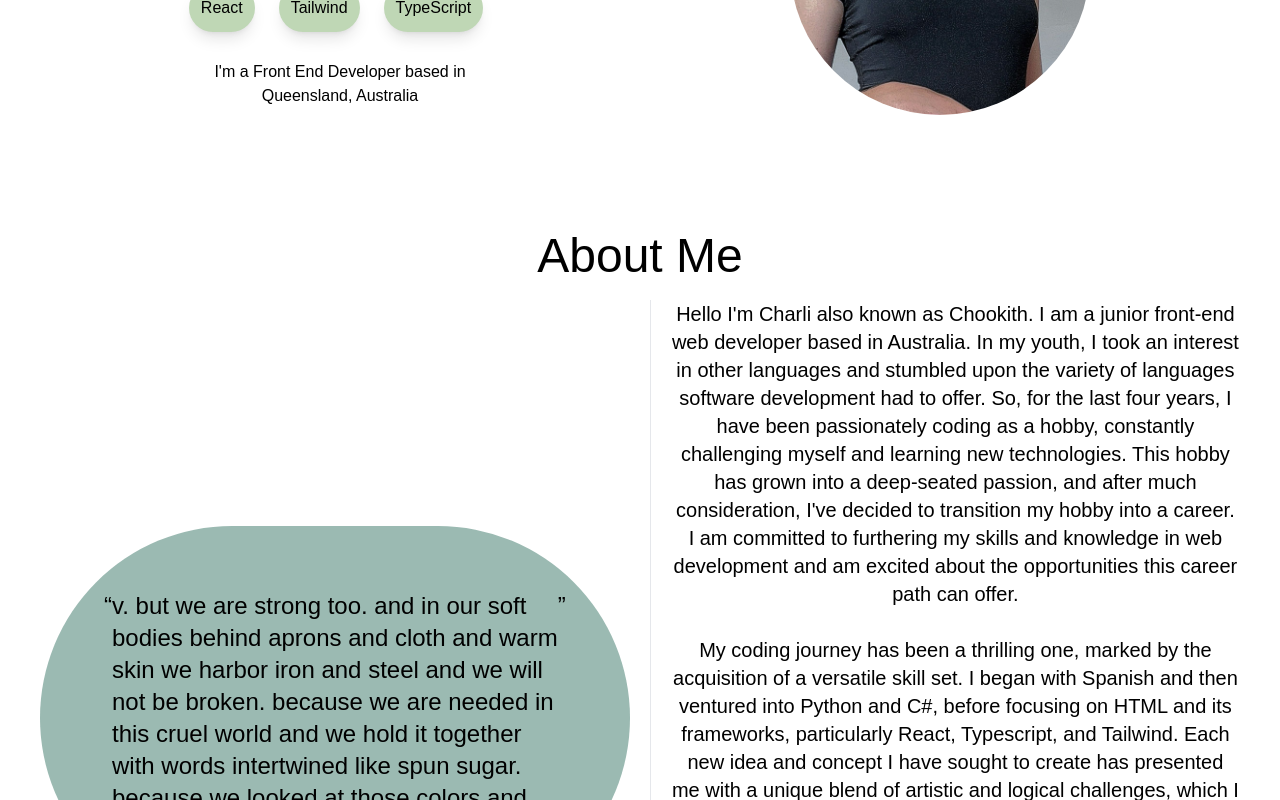
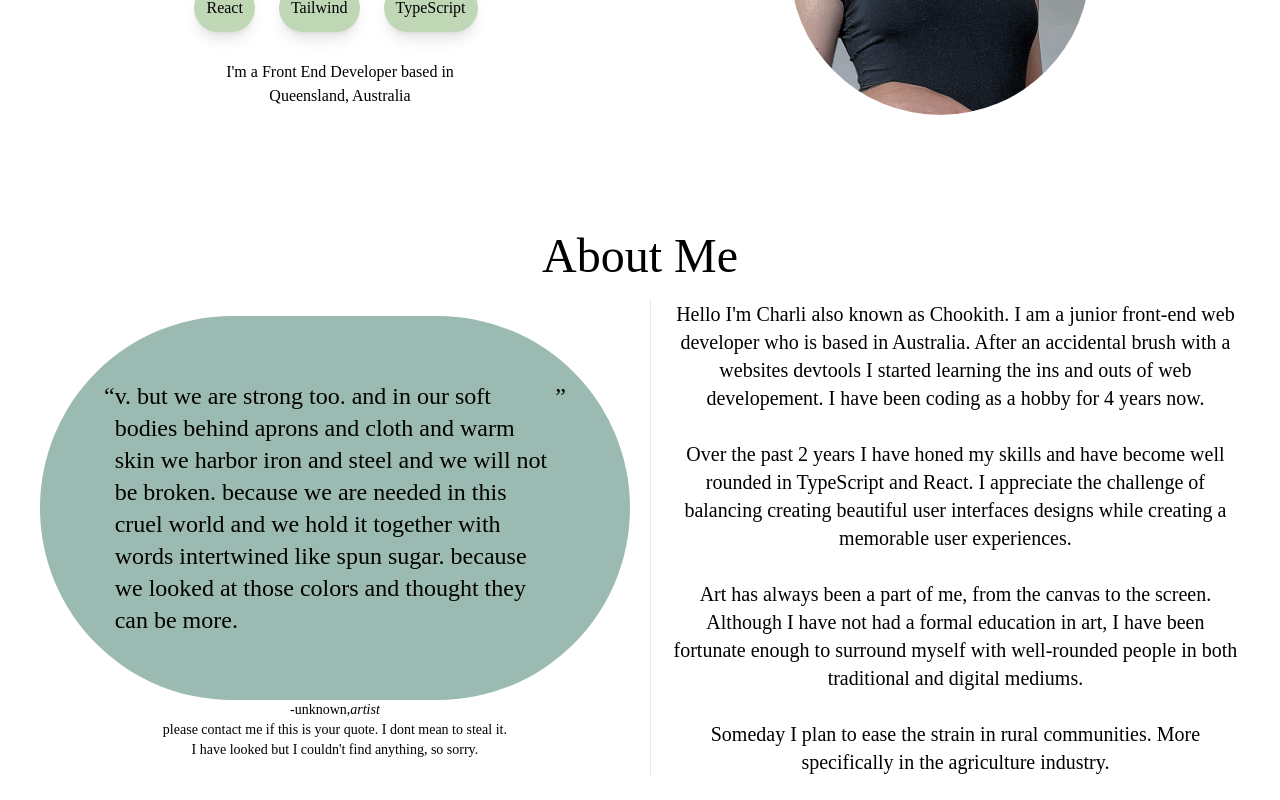
Before and after one commit to Chookith/Chookith-Portfolio, a Next.js app in the folder chookith-portfolio/: page / in a window 1280 px wide. Shown: the part 608-1408 px from the top of the page. Built offline with nearby package versions, Linux system fonts and the light colour scheme.

Commit message:
Revert "font adapt. cleaning words"
This reverts commit 5068135348347b86a928fca690da29ad930da56c.

```diff
--- a/chookith-portfolio/next.config.mjs
+++ b/chookith-portfolio/next.config.mjs
@@ -8,7 +8,8 @@ const bundleAnalyzer = withBundleAnalyzer({
 const nextConfig = {
   output: "export",
   images: {
-    unoptimized: true,
+    loader: "custom",
+    loaderFile: "./my-loader.ts",
   },
 };
 
--- a/chookith-portfolio/src/app/(routes)/PrettyQuotes/page.tsx
+++ b/chookith-portfolio/src/app/(routes)/PrettyQuotes/page.tsx
@@ -551,7 +551,7 @@ export default function PrettyQuotes() {
           <ul className="mb-5 grid basis-1/4 grid-cols-2 grid-rows-2 items-center justify-center gap-5 md:mr-5 lg:mb-0 lg:basis-1/2 xl:basis-1/4">
             <li>
               <Link
-                href="mailto:hello@chookith.com"
+                href="mailto:chookchook1@outlook.com"
                 className="flex animate-[dropIn_1200ms_ease_350ms_backwards] items-center rounded-full bg-cream p-5 text-center shadow-md transition delay-75 hover:-translate-y-1 hover:shadow-xl active:translate-y-1 dark:bg-spaceCadet dark:shadow-[#32304B] dark:hover:shadow-lg dark:hover:shadow-[#32304B]"
               >
                 Email
--- a/chookith-portfolio/src/app/(routes)/page.tsx
+++ b/chookith-portfolio/src/app/(routes)/page.tsx
@@ -18,13 +18,13 @@ export default function Home() {
               Chookith
             </h1>
             <div className=" flex animate-[dropIn_1200ms_ease_500ms_backwards] flex-row items-center justify-center py-7 lg:mt-20">
-              <p className="mx-2 animate-[bouncing_2s_ease_1700ms] rounded-full bg-teaGreen p-3 shadow-lg transition sm:mr-4 dark:bg-mossGreen dark:shadow-md dark:shadow-[#545E31]">
+              <p className="mx-2 animate-[bounce_2s_ease_1700ms] rounded-full bg-teaGreen p-3 shadow-lg sm:mr-4 dark:bg-mossGreen dark:shadow-md dark:shadow-[#545E31]">
                 React
               </p>
-              <p className="mx-2 animate-[bouncing_2s_ease_1900ms] rounded-full bg-teaGreen p-3 shadow-lg transition sm:mr-4 dark:bg-mossGreen dark:shadow-md dark:shadow-[#545E31]">
+              <p className="mx-2 animate-[bounce_2s_ease_1900ms] rounded-full bg-teaGreen p-3 shadow-lg sm:mr-4 dark:bg-mossGreen dark:shadow-md dark:shadow-[#545E31]">
                 Tailwind
               </p>
-              <p className="mx-2 animate-[bouncing_2s_ease_2100ms] rounded-full bg-teaGreen p-3 shadow-lg transition sm:mr-4 dark:bg-mossGreen dark:shadow-md dark:shadow-[#545E31]">
+              <p className="mx-2 animate-[bounce_2s_ease_2100ms] rounded-full bg-teaGreen p-3 shadow-lg sm:mr-4 dark:bg-mossGreen dark:shadow-md dark:shadow-[#545E31]">
                 TypeScript
               </p>
             </div>
@@ -96,43 +96,29 @@ export default function Home() {
             <article className="animate-[dropIn_1200ms_ease_500ms_backwards] lg:basis-1/2 lg:pl-5">
               <p className="pt-5 text-center text-xl lg:pt-0">
                 Hello I'm Charli also known as Chookith. I am a junior front-end
-                web developer based in Australia. In my youth, I took an
-                interest in other languages and stumbled upon the variety of
-                languages software development had to offer. So, for the last
-                four years, I have been passionately coding as a hobby,
-                constantly challenging myself and learning new technologies.
-                This hobby has grown into a deep-seated passion, and after much
-                consideration, I've decided to transition my hobby into a
-                career. I am committed to furthering my skills and knowledge in
-                web development and am excited about the opportunities this
-                career path can offer.
+                web developer who is based in Australia. After an accidental
+                brush with a websites devtools I started learning the ins and
+                outs of web developement. I have been coding as a hobby for 4
+                years now.
               </p>
               <p className=" text-center text-xl">
                 <br />
-                My coding journey has been a thrilling one, marked by the
-                acquisition of a versatile skill set. I began with Spanish and
-                then ventured into Python and C#, before focusing on HTML and
-                its frameworks, particularly React, Typescript, and Tailwind.
-                Each new idea and concept I have sought to create has presented
-                me with a unique blend of artistic and logical challenges, which
-                I have come to deeply love and enjoy.
+                Over the past 2 years I have honed my skills and have become
+                well rounded in TypeScript and React. I appreciate the challenge
+                of balancing creating beautiful user interfaces designs while
+                creating a memorable user experiences.
               </p>
               <p className="text-center text-xl">
                 <br />
-                For me, coding is not just a technical skill, but an art form.
-                Every colour choice, button positioning, and font style are
-                crucial elements in creating a visually appealing and functional
-                website. This perspective, combined with my understanding of the
-                business impact of web development, has allowed me to stay at
-                the forefront of this ever-evolving domain, not just as a
-                follower but as a creator.
+                Art has always been a part of me, from the canvas to the screen.
+                Although I have not had a formal education in art, I have been
+                fortunate enough to surround myself with well-rounded people in
+                both traditional and digital mediums.
               </p>
               <p className=" text-center text-xl">
                 <br />
-                After becoming proficient in web and AI development, I seek to
-                alleviate the burden on the strained workforce. I plan to adapt
-                and apply these skills to improve efficiency in the agricultural
-                and healthcare industries.
+                Someday I plan to ease the strain in rural communities. More
+                specifically in the agriculture industry.
               </p>
             </article>
           </div>
@@ -281,7 +267,7 @@ export default function Home() {
             <ul className="mb-5 grid basis-1/4 grid-cols-2 grid-rows-2 items-center justify-center gap-5 md:mr-5 lg:mb-0 lg:basis-1/2 xl:basis-1/4">
               <li>
                 <Link
-                  href="mailto:hello@chookith.com"
+                  href="mailto:chookchook1@outlook.com"
                   className="flex animate-[dropIn_1200ms_ease_350ms_backwards] items-center rounded-full bg-cream p-5 text-center shadow-md transition delay-75 hover:-translate-y-1 hover:shadow-xl dark:bg-spaceCadet dark:shadow-[#32304B] dark:hover:shadow-lg dark:hover:shadow-[#32304B]"
                 >
                   Email
--- a/chookith-portfolio/src/app/_components/contact-Me-Btn.tsx
+++ b/chookith-portfolio/src/app/_components/contact-Me-Btn.tsx
@@ -12,7 +12,7 @@ function handleScroll() {
 export default class ContactMeBtn extends Component {
   render(): ReactNode {
     return (
-      <div className="mr-5 flex basis-1/2 items-center justify-center sm:mr-0 sm:basis-11/12">
+      <div className="flex basis-1/2 items-center justify-center sm:basis-11/12">
         <button
           onClick={handleScroll}
           className="transition delay-75 hover:-translate-y-1 active:translate-y-1"
--- a/chookith-portfolio/src/app/globals.css
+++ b/chookith-portfolio/src/app/globals.css
@@ -15,8 +15,7 @@
 }
 
 body {
-  font-family: "Century Gothic", "Apple Gothic", AppleGothic, "URW Gothic L",
-    "Avant Garde", Futura, sans-serif;
+  font-family: "Century Gothic";
   color: (var(--foreground));
   background: (var(--background));
 }
--- a/chookith-portfolio/src/app/layout.tsx
+++ b/chookith-portfolio/src/app/layout.tsx
@@ -1,5 +1,8 @@
 import type { Metadata } from "next";
 import "./globals.css";
+import Link from "next/link";
+
+import { ErrorBoundary } from "next/dist/client/components/error-boundary";
 
 import ThemeEnablerBtn from "./_components/theme-enabler-btn";
 import ContactMeBtn from "./_components/contact-Me-Btn";
--- a/chookith-portfolio/tailwind.config.ts
+++ b/chookith-portfolio/tailwind.config.ts
@@ -11,7 +11,7 @@ const config: Config = {
   theme: {
     extend: {
       fontFamily: {
-        sans: ["var(--font-quickSand)"],
+        CenturyGothic: ["var(--font-Century-Gothic)"],
       },
       keyframes: {
         dropIn: {
@@ -22,17 +22,16 @@ const config: Config = {
           from: { transform: "translatey(-60px)", opacity: "0" },
           to: { transform: "translate(0)", opacity: "1" },
         },
-        bouncing: {
-          "0%": { transform: "translate(0px)" },
-          "50%": { transform: "translatey(-20px)" },
-          "100%": { transform: "translate(0px)" },
+        bounce: {
+          "0%": { transform: "translateY(0)" },
+          "50%": { transform: "translateY(-20px)" },
+          "100%": { transform: "translateY(0)" },
         },
       },
-
       animation: {
         dropIn: "dropIn 1s ease 200ms backwards",
         dropIn2: "dropIn2 1400ms ease 400ms backwards",
-        bouncing: "bouncing 2s ease 200ms normal forward",
+        bounce: "bounce 2s ease ",
       },
       colors: {
         //light
```
Also changed, not shown: 1 other file (tests, documents, lock files or other folders).
